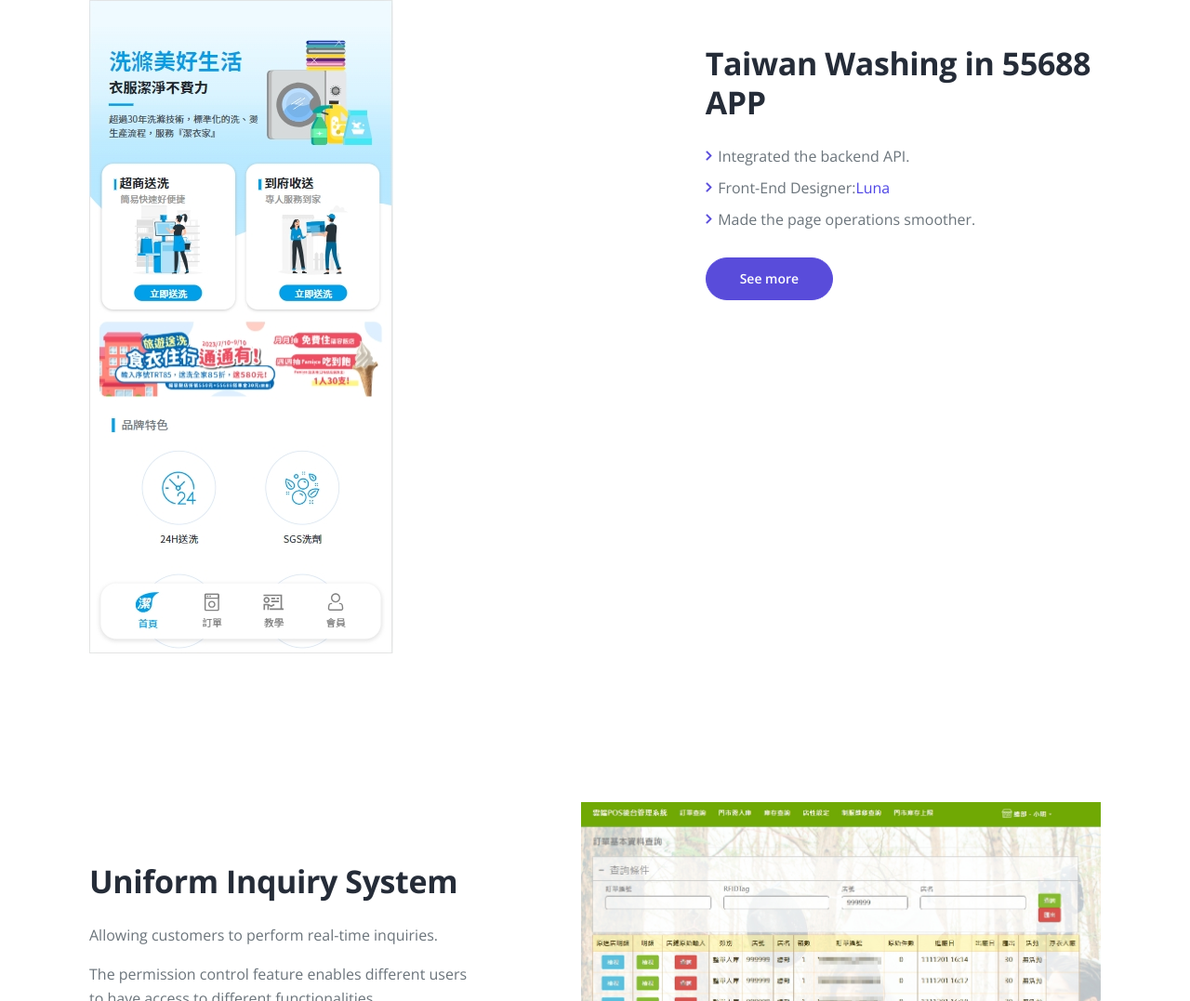
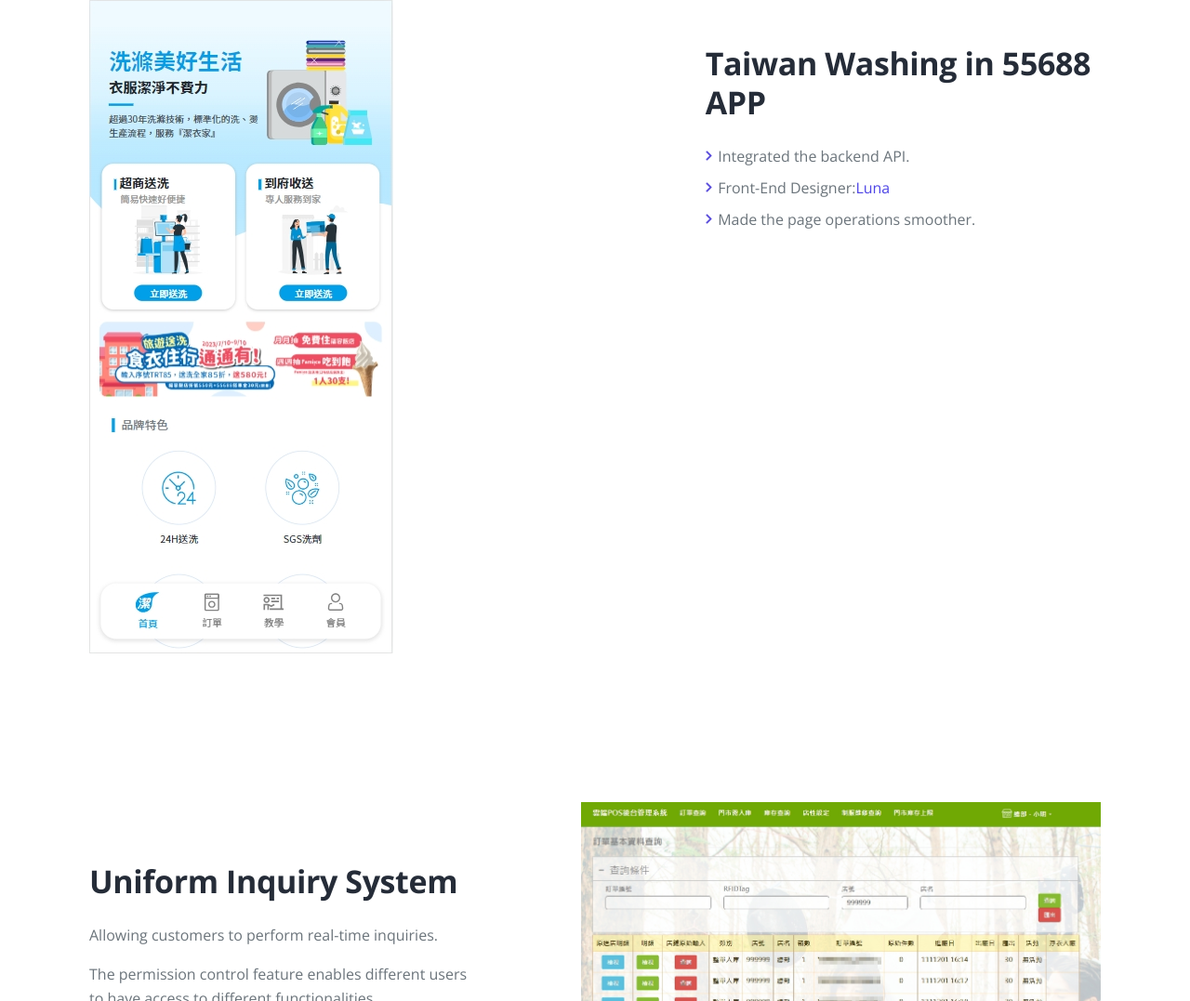
Before and after one commit to laura40408/Profile, a plain HTML site: page index.html in a window 1280 px wide. Shown: the part 2314-3391 px from the top of the page at 93% size. Drawn offline with nearby package versions, Linux system fonts and the light colour scheme.

Commit message:
hide button

```diff
--- a/index.html
+++ b/index.html
@@ -230,7 +230,7 @@
                                 <div>Made the page operations smoother.</div>
                             </li>
                         </ul>
-                        <a class="btn-solid-reg popup-with-move-anim mr-1.5" href="#details-lightbox">See more</a>
+                        <!-- <a class="btn-solid-reg popup-with-move-anim mr-1.5" href="#details-lightbox">See more</a> -->
 
                     </div>
                 </div> <!-- end of col -->
```
